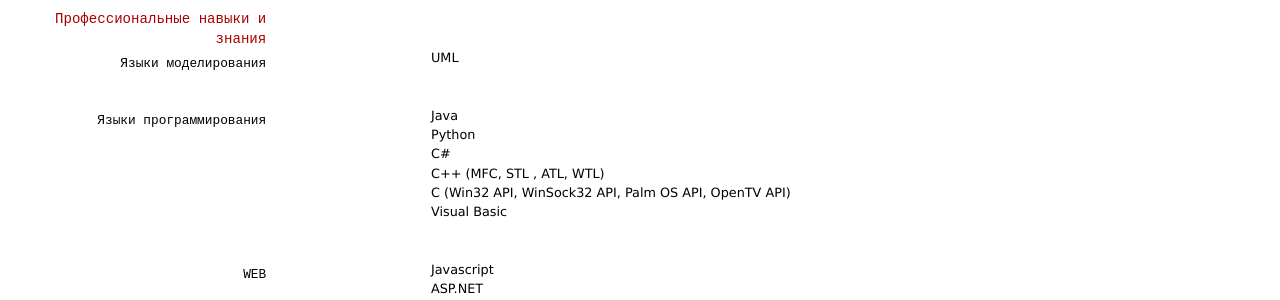
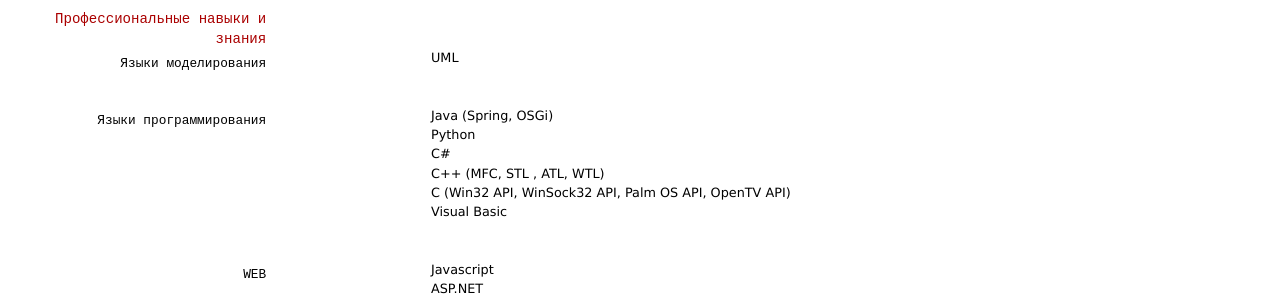
Before and after one commit to mrpopoff/mrpopoff.github.io, a Jekyll site: the page built from index.md, in a window 1280 px wide and 900 px high, scrolled down 1818 px. Shown: the part 299-599 px from the top of the window. Built offline with Jekyll 4.4.1, drawn with Linux system fonts in a browser that asks for light colours.

Commit message:
Update index.md

```diff
--- a/index.md
+++ b/index.md
@@ -125,7 +125,7 @@ __ОАО «Ладога телеком»__, инженер
 - UML
 
 ### Языки программирования
-- Java
+- Java (Spring, OSGi)
 - Python
 - С#
 - C++ (MFC, STL , ATL, WTL)
```
